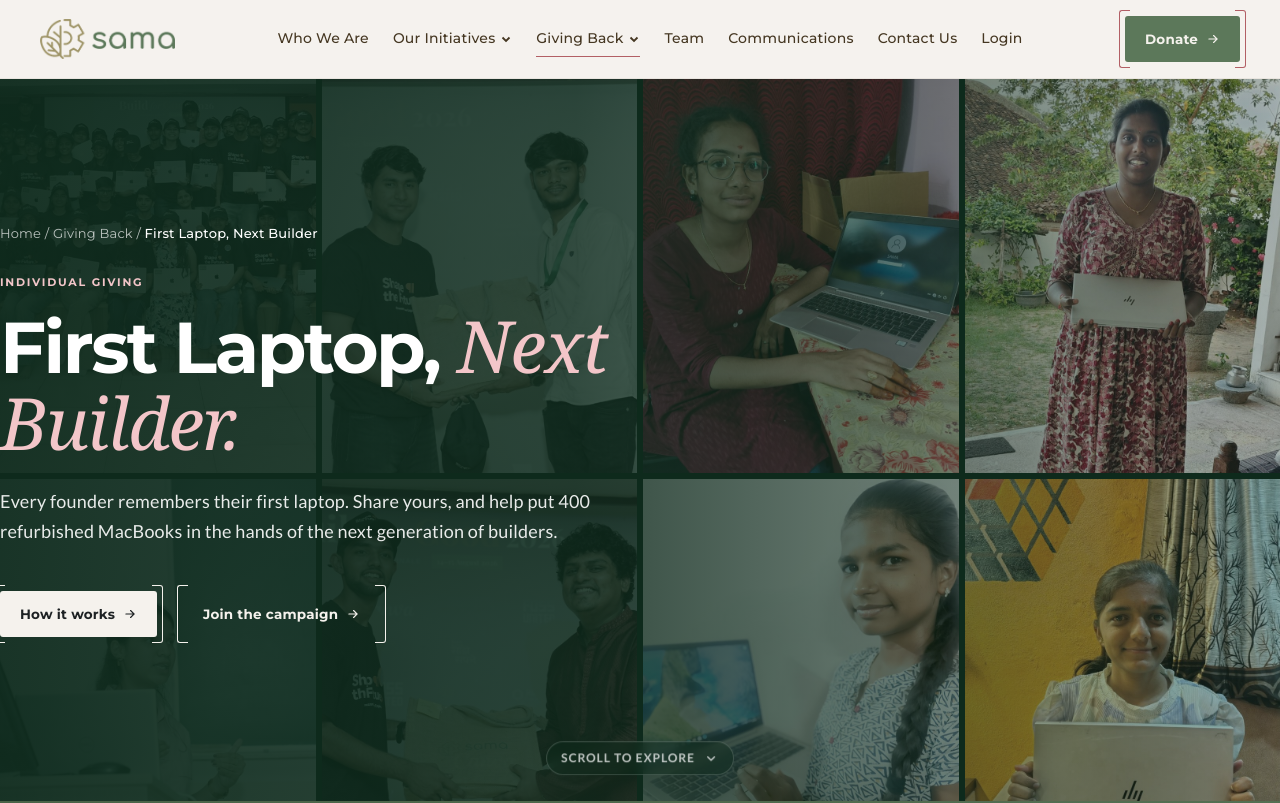
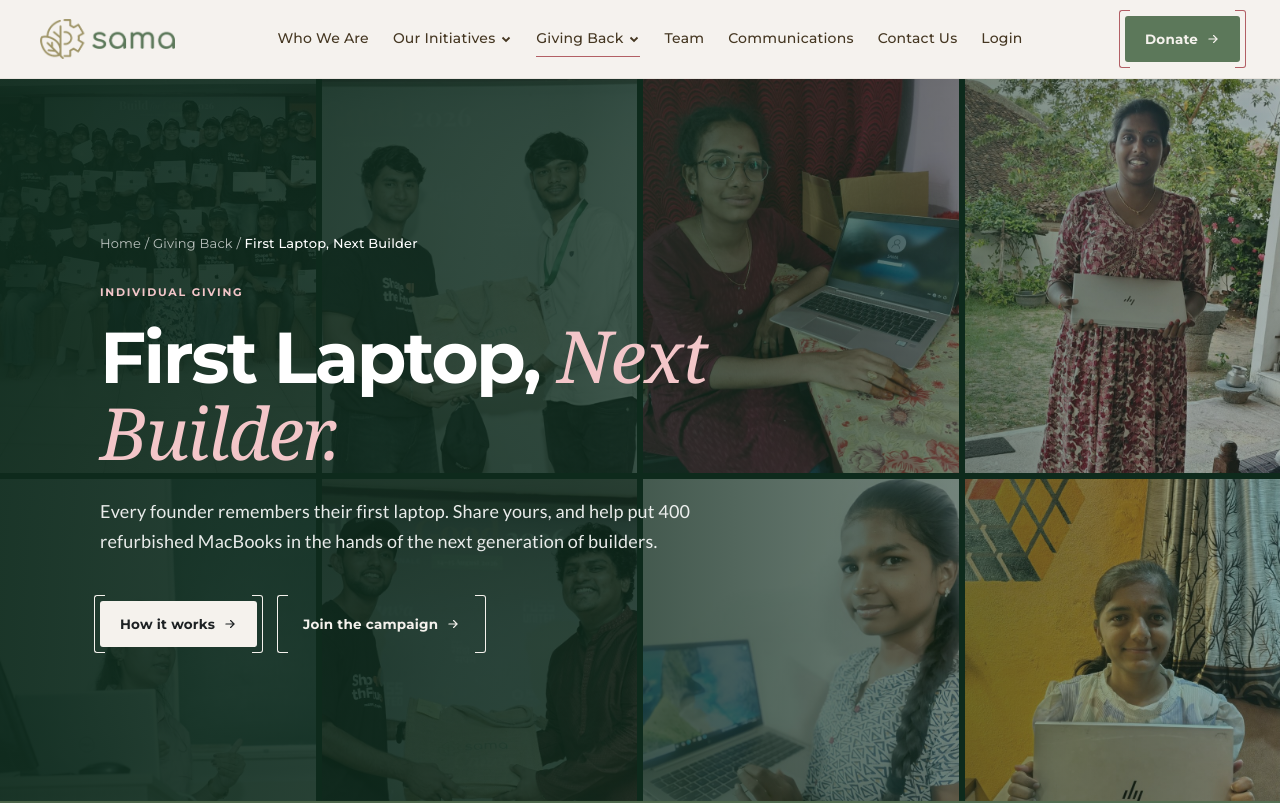
Before and after one commit to navgurukul/sama, a React (Create React App) app: page /first-laptop in a window 1280 px wide. Shown: the top 803 px of the page. Built offline with nearby package versions, Linux system fonts and the light colour scheme; a web font is replaced by a local one.

Commit message:
fix(first-laptop): restore original wrap margins and remove scroll button

```diff
--- a/src/Pages/Editorial/FirstLaptop.jsx
+++ b/src/Pages/Editorial/FirstLaptop.jsx
@@ -23,10 +23,6 @@ export default function FirstLaptop() {
     <p className="lede mt-m">Every founder remembers their first laptop. Share yours, and help put 400 refurbished MacBooks in the hands of the next generation of builders.</p>
     <div className="btn-row mt-l"><a className="bracket bracket--paper" href="#founders">How it works <svg width="14" height="14" viewBox="0 0 24 24" fill="none" stroke="currentColor" strokeWidth="2" strokeLinecap="round"><path d="M5 12h14M13 6l6 6-6 6"/></svg></a><a className="bracket bracket--light" href="mailto:brendon@thesama.in?subject=First%20Laptop%2C%20Next%20Builder">Join the campaign <svg width="14" height="14" viewBox="0 0 24 24" fill="none" stroke="currentColor" strokeWidth="2" strokeLinecap="round"><path d="M5 12h14M13 6l6 6-6 6"/></svg></a></div>
   </div>
-  <a className="fl-hero__scroll" href="#founders" aria-label="Scroll to explore">
-    <span>Scroll to explore</span>
-    <svg width="16" height="16" viewBox="0 0 24 24" fill="none" stroke="currentColor" strokeWidth="2" strokeLinecap="round" strokeLinejoin="round" aria-hidden="true"><path d="M7 10l5 5 5-5"/></svg>
-  </a>
 </section>
 <section className="sec founders fl-page" id="founders">
   <div className="wrap">
--- a/src/styles/editorial.css
+++ b/src/styles/editorial.css
@@ -671,22 +671,19 @@ a{color:inherit;text-decoration:none}
 .indiv__mosaic img{width:100%;aspect-ratio:4/3;object-fit:cover;border-radius:10px}
 .indiv__mosaic img:nth-child(2){filter:none}
 /* ---- First Laptop, Next Builder page ---- */
-.fl-hero{position:relative;overflow:hidden;min-height:calc(100vh - 78px);min-height:calc(100dvh - 78px);display:flex;flex-direction:column;justify-content:center;background:#0E2A1C}
+.fl-hero{position:relative;overflow:hidden;min-height:calc(100vh - 78px);min-height:calc(100dvh - 78px);display:flex;align-items:center;background:#0E2A1C}
 .fl-hero__grid{position:absolute;inset:0;display:grid;grid-template-columns:repeat(4,1fr);grid-auto-rows:1fr;gap:6px}
 .fl-hero__grid img{width:100%;height:100%;object-fit:cover;filter:grayscale(.2)}
-.fl-hero__shade{position:absolute;inset:0;background:linear-gradient(90deg,rgba(14,42,28,.95) 0%,rgba(14,42,28,.84) 45%,rgba(14,42,28,.35) 100%)}
-.fl-hero__txt{position:relative;width:100%;padding:64px 0 84px;margin:auto 0;z-index:2}
-.fl-hero__txt > *{max-width:660px}
+.fl-hero__shade{position:absolute;inset:0;background:linear-gradient(90deg,rgba(14,42,28,.94) 0%,rgba(14,42,28,.82) 45%,rgba(14,42,28,.35) 100%)}
+.fl-hero__txt{position:relative;width:100%;padding-top:120px;padding-bottom:120px}
+.fl-hero__txt > *{max-width:640px}
 .fl-hero .crumbs,.fl-hero .crumbs a{color:rgba(255,255,255,.7)}.fl-hero .crumbs b{color:#fff}
 .fl-hero .eyebrow{color:#F3C6C9}.fl-hero .display{color:#fff}.fl-hero .display em{color:#F3C6C9}.fl-hero .lede{color:rgba(255,255,255,.9)}
-.fl-hero__scroll{position:absolute;bottom:26px;left:50%;transform:translateX(-50%);display:inline-flex;align-items:center;gap:8px;color:rgba(255,255,255,.75);font-family:var(--sans);font-size:12px;font-weight:600;letter-spacing:.08em;text-transform:uppercase;text-decoration:none;padding:6px 14px;border-radius:999px;background:rgba(14,42,28,.45);border:1px solid rgba(255,255,255,.18);backdrop-filter:blur(6px);-webkit-backdrop-filter:blur(6px);z-index:3;transition:all .2s ease;animation:flBounce 2.2s infinite ease-in-out}
-.fl-hero__scroll:hover{color:#fff;background:rgba(14,42,28,.75);border-color:rgba(255,255,255,.35);transform:translateX(-50%) translateY(2px)}
-@keyframes flBounce{0%,100%{transform:translateX(-50%) translateY(0)}50%{transform:translateX(-50%) translateY(5px)}}
 .fl-band{display:grid;grid-template-columns:repeat(4,1fr);gap:10px;margin-top:64px}
 .fl-band--3{grid-template-columns:2fr 1fr 1fr}
 .fl-band img{width:100%;height:220px;object-fit:cover;border-radius:10px}
 @media (max-width:1100px){.rd-grid--3{grid-template-columns:1fr}}
-@media (max-width:760px){.fl-hero{min-height:calc(100vh - 78px);min-height:calc(100dvh - 78px)}.fl-hero__txt{padding:48px 0 72px}.fl-hero__scroll{bottom:16px;font-size:11px;padding:5px 12px}.fl-hero__grid{grid-template-columns:repeat(3,1fr)}.fl-hero__shade{background:rgba(14,42,28,.88)}.fl-band,.fl-band--3{grid-template-columns:1fr 1fr}.fl-band img{height:140px}.fl-band--3 img:first-child{grid-column:1/-1}.mentor{margin-top:64px;padding-top:48px}}
+@media (max-width:760px){.fl-hero{min-height:calc(100vh - 78px);min-height:calc(100dvh - 78px)}.fl-hero__txt{padding-top:80px;padding-bottom:80px}.fl-hero__grid{grid-template-columns:repeat(3,1fr)}.fl-hero__shade{background:rgba(14,42,28,.86)}.fl-band,.fl-band--3{grid-template-columns:1fr 1fr}.fl-band img{height:140px}.fl-band--3 img:first-child{grid-column:1/-1}.mentor{margin-top:64px;padding-top:48px}}
 
 .fl-builders{display:grid;grid-template-columns:repeat(5,1fr);gap:10px;margin-top:64px}
 .fl-builders img{width:100%;aspect-ratio:4/5;object-fit:cover;border-radius:10px}
```
Also changed, not shown: 33 other files (tests, documents, lock files or other folders).
